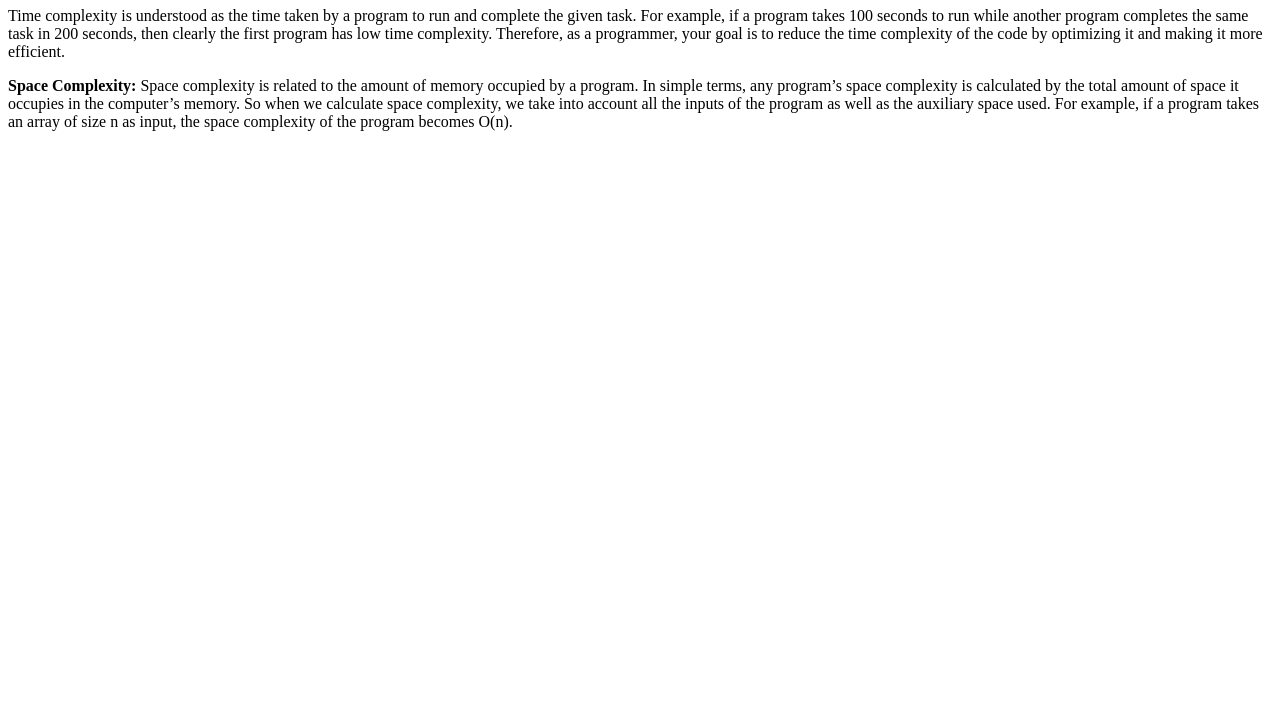
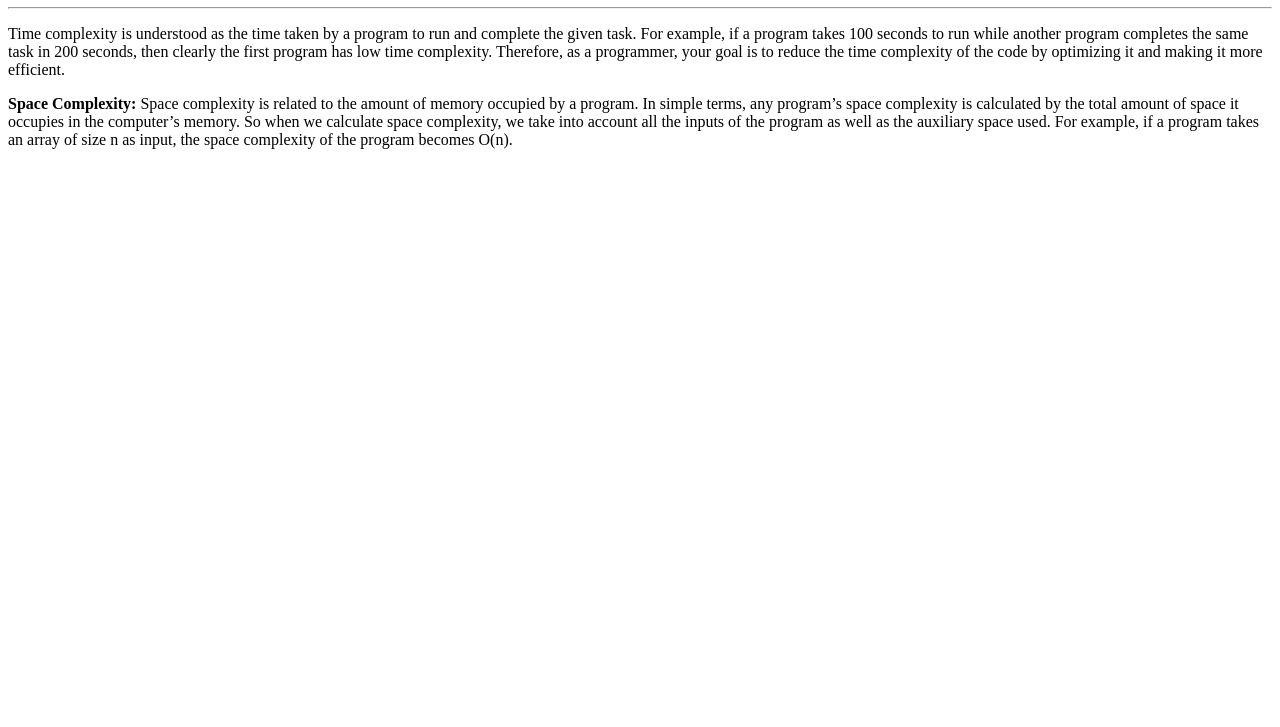
Before and after one commit to acciojob/time-and-space-complexity-rajprince320, a website: page main.html in a window 1280 px wide. Shown: the part 73-800 px from the top of the page. Drawn offline with Linux system fonts and the light colour scheme.

Commit message:
created a submission

```diff
--- a/main.html
+++ b/main.html
@@ -8,14 +8,12 @@
 
 <body>
 	<!-- the entire body must be written by student -->
-	<div>
 		<h1>Time and Space Complexity</h1>
+		<hr>
 	<p>Time complexity is understood as the time taken by a program to run and complete the given task. For example, if a program takes 100 seconds to run while another program completes the same task in 200 seconds, then clearly the first program has low time complexity. Therefore, as a programmer, your goal is to reduce the time complexity of the code by optimizing it and making it more efficient.</p>
 	<p>
 		<strong>Space Complexity: </strong>
 		Space complexity is related to the amount of memory occupied by a program. In simple terms, any program’s space complexity is calculated by the total amount of space it occupies in the computer’s memory. So when we calculate space complexity, we take into account all the inputs of the program as well as the auxiliary space used. For example, if a program takes an array of size n as input, the space complexity of the program becomes O(n).</p>
-
-	</div>
 	<script type="text/javascript" src="./script.js">
 </script>
 
```
